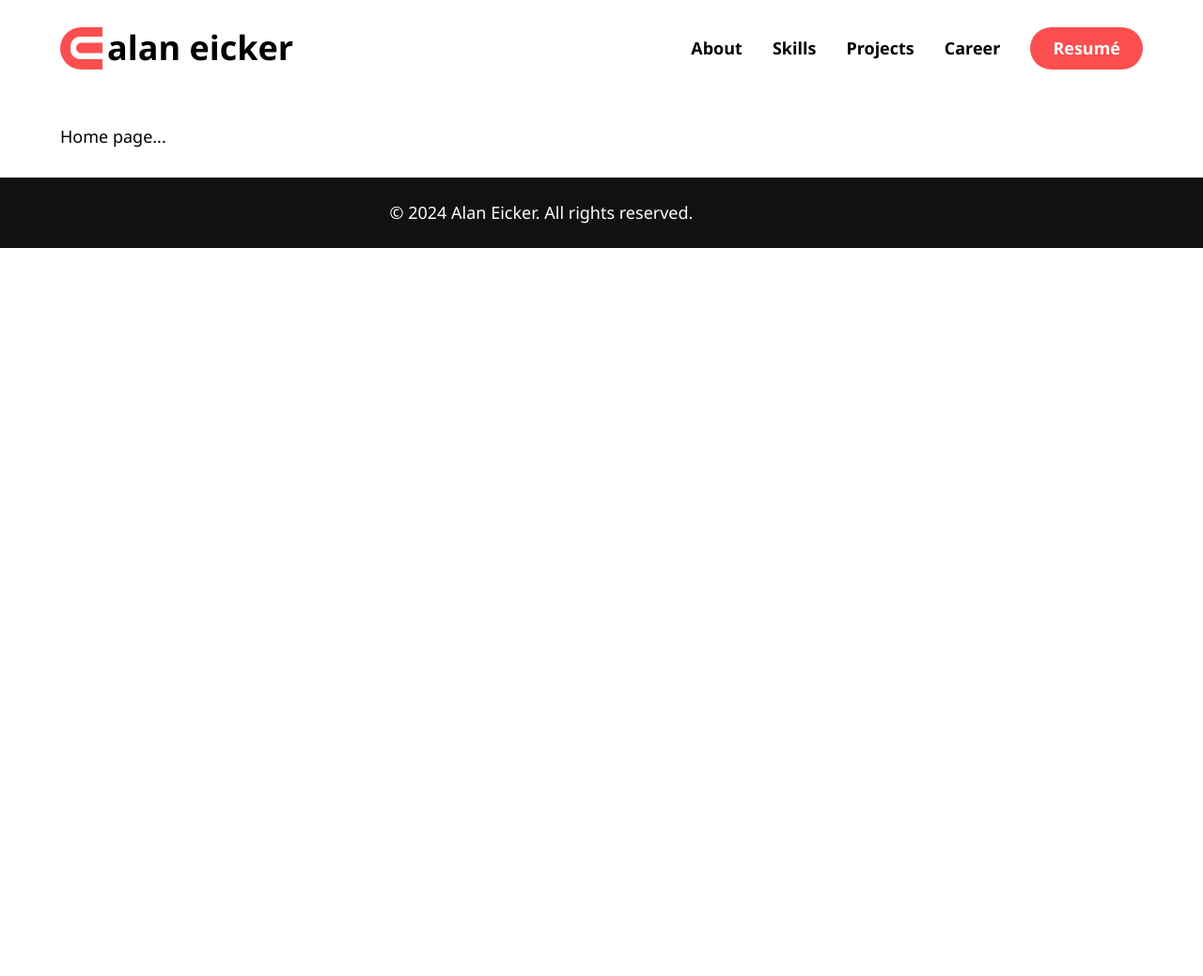
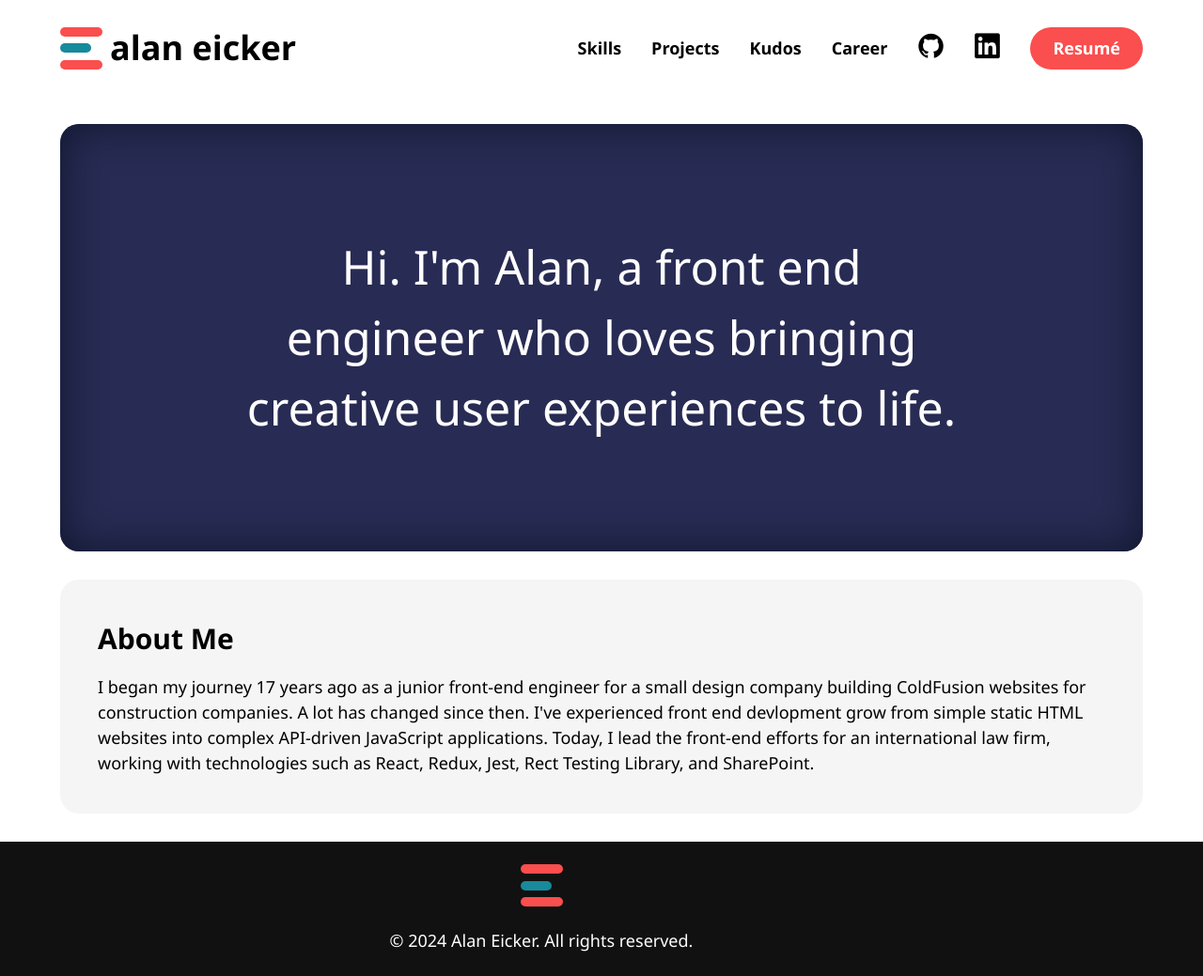
Before and after one commit to alan-eicker/alaneicker.com, a Gatsby site: page / in a window 1280 px wide. Shown: the whole page at 94% size. Before the commit the page ends 800 px from the top, so only its background shows below. Built offline with nearby package versions, Linux system fonts and the light colour scheme; Gatsby itself is replaced by a stand-in of ours.

Commit message:
header, footer, and logo

```diff
--- a/src/components/Footer/Footer.module.scss
+++ b/src/components/Footer/Footer.module.scss
@@ -1,6 +1,10 @@
 .footer {
   background-color: #111;
   color: #fff;
+}
+
+.footerLogo {
+  margin: 0 auto 16px;
 }
 
 .footerContent {
--- a/src/components/Footer/index.jsx
+++ b/src/components/Footer/index.jsx
@@ -1,9 +1,14 @@
 import * as React from 'react'
+
+import Logo from '../Logo'
 import * as styles from './Footer.module.scss'
 
 const Footer = () => (
   <footer className={styles.footer}>
     <div className={styles.footerContent}>
+      <div className={styles.footerLogo}>
+        <Logo hasText={false} />
+      </div>
       &copy; {new Date().getFullYear()} Alan Eicker. All rights reserved.
     </div>
   </footer>
--- a/src/components/Header/Header.module.scss
+++ b/src/components/Header/Header.module.scss
@@ -22,7 +22,7 @@
   }
 
   & > * + * {
-    margin-left: 5px;
+    margin-left: 8px;
   }
 }
 
@@ -41,6 +41,15 @@
     font-weight: 600;
     text-transform: capitalize;
     text-decoration: none;
+    transition: color 0.15s linear;
+
+    i {
+      font-size: 28px;
+    }
+
+    &:hover {
+      color: #fb4e4e;
+    }
 
     &.isButtonLink {
       align-items: center;
@@ -54,7 +63,7 @@
       transition: background 0.15s linear;
 
       &:hover {
-        background-color: #ba3434;
+        background-color: #e12257;
       }
     }
   }
--- a/src/components/Header/index.jsx
+++ b/src/components/Header/index.jsx
@@ -1,18 +1,55 @@
 import * as React from 'react'
 import { Link } from 'gatsby'
+import { Helmet } from 'react-helmet'
+
 import Logo from '../Logo'
 import content from '../../content/header.yaml'
 import * as styles from './Header.module.scss'
 
 const Header = () => (
   <header className={styles.header}>
+    <Helmet>
+      <link
+        rel="stylesheet"
+        type="text/css"
+        href="https://cdn.jsdelivr.net/gh/devicons/devicon@latest/devicon.min.css"
+      />
+    </Helmet>
     <Link to="/" className={styles.homeLink}>
       <Logo />
-      <span>Alan Eicker</span>
     </Link>
     <nav>
       <ul className={styles.mainNav}>
-        {content.links.map(link => (
+        {content?.links.map(link => {
+          if (link === 'github') {
+            return (
+              <li>
+                <Link
+                  className={link === 'resume' && styles.isButtonLink}
+                  to={content?.githubLink}
+                  target="_blank"
+                >
+                  <i class="devicon-github-original"></i>
+                </Link>
+              </li>
+            )
+          }
+
+          if (link === 'linkedin') {
+            return (
+              <li>
+                <Link
+                  className={link === 'resume' && styles.isButtonLink}
+                  to={content?.linkedinLink}
+                  target="_blank"
+                >
+                  <i class="devicon-linkedin-plain"></i>
+                </Link>
+              </li>
+            )
+          }
+
+          return (
             <li>
               <Link
                 className={link === 'resume' && styles.isButtonLink}
@@ -21,7 +58,8 @@ const Header = () => (
                 {link === 'resume' ? <>Resum&eacute;</> : link}
               </Link>
             </li>
-        ))}
+          )
+        })}
       </ul>
     </nav>
   </header>
--- a/src/components/Layout/Layout.module.scss
+++ b/src/components/Layout/Layout.module.scss
@@ -67,6 +67,12 @@ main {
   padding: 30px 0;
 }
 
+section {
+  background-color: #f5f5f5;
+  padding: 40px;
+  border-radius: 20px;
+}
+
 h1 {
   background-color: #282b53;
   color: #fff;
@@ -78,3 +84,9 @@ h1 {
   margin-bottom: 30px;
   box-shadow: inset 0 0 45px #0f162d;
 }
+
+h2 {
+  font-size: 30px;
+  font-weight: 600;
+  margin-bottom: 16px;
+}
--- a/src/components/Logo/Logo.module.scss
+++ b/src/components/Logo/Logo.module.scss
@@ -1,33 +1,46 @@
+.logoWrapper {
+  align-items: center;
+  display: inline-flex;
+
+  & > * + * {
+    margin-left: 8px;
+  }
+}
+
 .logo {
-  background-color: #fb4e4e;
   height: 45px;
   width: 45px;
   position: relative;
-  border-radius: 25px 0 0 25px;
+  line-height: 1;
+  white-space: nowrap;
+
+  & > * {
+    background-color: #fb4e4e;
+    border-radius: 10px;
+    height: 10px;
+    width: 100%;
+  }
 
   &::before {
     content: '';
-    background-color: #fff;
-    display: block;
-    height: 24px;
-    width: 34px;
+    background-color: #178a9c;
+    border-radius: 10px;
+    height: 10px;
+    width: 33px;
     position: absolute;
+    left: 0;
     top: 50%;
-    right: 0;
     transform: translateY(-50%);
-    border-radius: 10px 0 0 10px;
   }
 
   &::after {
     content: '';
     background-color: #fb4e4e;
-    display: block;
-    height: 11px;
-    width: 28px;
+    border-radius: 10px;
+    height: 10px;
     position: absolute;
-    top: 50%;
-    left: 17px;
-    transform: translateY(-50%);
-    border-radius: 13px 0 0 13px;
+    left: 0;
+    bottom: 0;
+    width: 100%;
   }
 }
--- a/src/components/Logo/index.jsx
+++ b/src/components/Logo/index.jsx
@@ -1,6 +1,13 @@
 import * as React from 'react'
 import * as styles from './Logo.module.scss'
 
-const Logo = () => <div className={styles.logo}></div>
+const Logo = ({ hasText = true }) => (
+  <div className={styles.logoWrapper}>
+    <div className={styles.logo}>
+      <div />
+    </div>
+    {hasText && <div>Alan Eicker</div>}
+  </div>
+)
 
 export default Logo
--- a/src/content/header.yaml
+++ b/src/content/header.yaml
@@ -1,7 +1,11 @@
 links:
-  - about
   - skills
   - projects
+  - Kudos
   - career
+  - github
+  - linkedin
   - resume
 resumeLink: /alan_eicker_resume.pdf
+githubLink: https://github.com/alan-eicker?tab=repositories
+linkedinLink: https://www.linkedin.com/in/alaneicker
--- a/src/content/about.yaml
+++ b/src/content/home.yaml
@@ -1,2 +1,3 @@
-title: Hi, I'm Alan, a front end engineer who loves bringing creative user experiences to life.
+heroText: Hi. I'm Alan, a front end engineer who loves bringing creative user experiences to life.
+heading: About Me
 text: I began my journey 17 years ago as a junior front-end engineer for a small design company building ColdFusion websites for construction companies. A lot has changed since then. I've experienced front end devlopment grow from simple static HTML websites into complex API-driven JavaScript applications. Today, I lead the front-end efforts for an international law firm, working with technologies such as React, Redux, Jest, Rect Testing Library, and SharePoint.
--- a/src/pages/index.jsx
+++ b/src/pages/index.jsx
@@ -1,12 +1,20 @@
 import * as React from 'react'
-// import { Link } from "gatsby"
-// import { StaticImage } from "gatsby-plugin-image"
 
 import Layout from '../components/Layout'
 import Seo from '../components/seo'
 
-const IndexPage = () => <Layout>Home page...</Layout>
+import content from '../content/home.yaml'
 
-export const Head = () => <Seo title="Home" />
+const About = () => (
+  <Layout>
+    <h1>{content?.heroText}</h1>
+    <section>
+      <h2>{content?.heading}</h2>
+      <p>{content?.text}</p>
+    </section>
+  </Layout>
+)
 
-export default IndexPage
+export const Head = () => <Seo title="About Me"></Seo>
+
+export default About
```
Also changed, not shown: src/pages/about.jsx (deleted, +0 -17 lines). Lines whose indentation alone changed are shown as unchanged.
